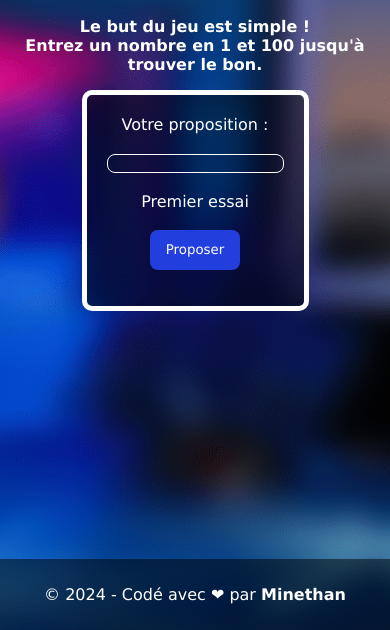
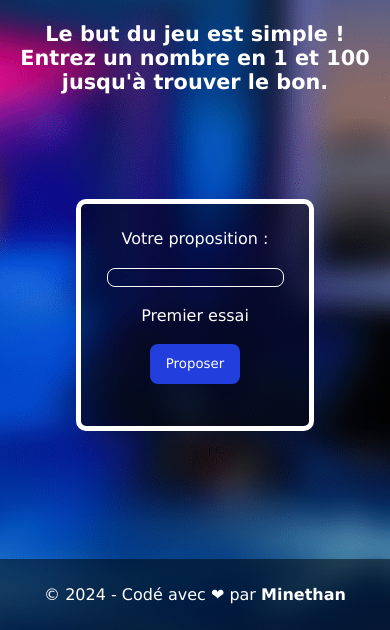
Before and after one commit to MinethanDev/justeprix_js, a plain HTML site: page index.html in a window 390 px wide. Shown: the part 214-844 px from the top of the page. Drawn offline with Linux system fonts and the light colour scheme.

Commit message:
Better responsiveness

```diff
--- a/style.css
+++ b/style.css
@@ -16,10 +16,7 @@ body {
 .content {
     color: white;
     text-align: center;
-    position: absolute;
-    top: 0;
-    left: 0;
-    right: 0;
+    position: relative;
 }
 
 #logo{
@@ -29,14 +26,17 @@ body {
 .regles{
     font-weight: bold;
     text-align: center;
+    font-size: 1.3em;
 }
 
 .centered-div {
-    padding: 20px;
+    padding: 3vh;
+    margin: 10vh auto;
     border: 5px solid #ffffff;
     border-radius: 10px;
     background-color: #0000007a;
     display: inline-block;
+    font-size: 1em;
 }
 
 .bouton-proposer {
```
